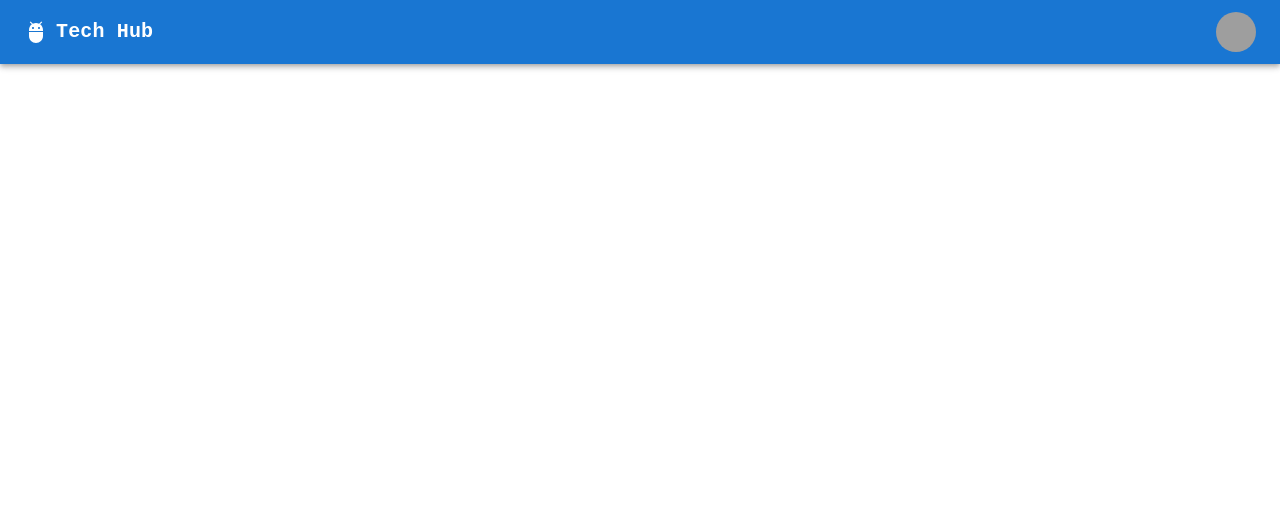
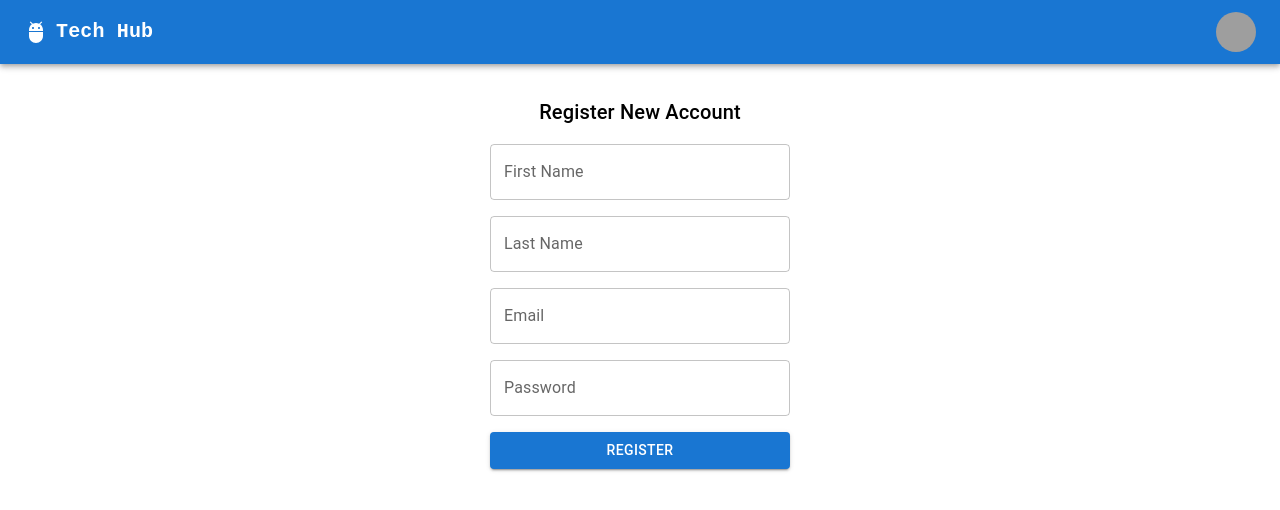
Before and after one commit to IbrahimAlmahdy/e-commerce_mern, a React (Vite) app in the folder frontend/: page /register in a window 1280 px wide. Before the commit this address had no page. Shown: the top 510 px of the page. Built offline with nearby package versions, Linux system fonts and the light colour scheme; grey boxes are pictures that could not be loaded.

Commit message:
feat(frontend): add register page

```diff
--- a/frontend/src/App.tsx
+++ b/frontend/src/App.tsx
@@ -1,6 +1,7 @@
 import { BrowserRouter, Routes, Route } from "react-router-dom";
 import HomePage from "./pages/HomePage";
 import Navbar from "./components/Navbar";
+import RegisterPage from "./pages/RegisterPage";
 
 function App() {
   return (
@@ -8,6 +9,7 @@ function App() {
       <Navbar />
       <Routes>
         <Route path="/" element={<HomePage />} />
+        <Route path="/register" element={<RegisterPage />} />
       </Routes>
     </BrowserRouter>
   );
--- a/frontend/src/pages/HomePage.tsx
+++ b/frontend/src/pages/HomePage.tsx
@@ -4,6 +4,7 @@ import ProductCard from "../components/ProductCard";
 import { useEffect, useState } from "react";
 import type { Product } from "../types/Product";
 import { BASE_URL } from "../constants/baseUrl";
+import Box from "@mui/material/Box";
 
 const HomePage = () => {
   const [products, setProducts] = useState<Product[]>([]);
@@ -24,9 +25,9 @@ const HomePage = () => {
 
   if (error) {
     return (
-      <h3 style={{ color: "red", textAlign: "center", marginTop: "20px" }}>
+      <Box style={{ color: "red", textAlign: "center", marginTop: "20px" }}>
         Something went wrong while fetching products, please try again later.
-      </h3>
+      </Box>
     );
   }
 
--- /dev/null
+++ b/frontend/src/pages/RegisterPage.tsx
@@ -0,0 +1,92 @@
+import { Box, Button, Container, TextField, Typography } from "@mui/material";
+import { useRef, useState } from "react";
+import { BASE_URL } from "../constants/baseUrl";
+
+const RegisterPage = () => {
+  const [error, setError] = useState("");
+  const firstNameRef = useRef<HTMLInputElement>(null);
+  const lastNameRef = useRef<HTMLInputElement>(null);
+  const emailRef = useRef<HTMLInputElement>(null);
+  const passwordRef = useRef<HTMLInputElement>(null);
+
+  const onSubmit = async () => {
+    const firstName = firstNameRef.current?.value;
+    const lastName = lastNameRef.current?.value;
+    const email = emailRef.current?.value;
+    const password = passwordRef.current?.value;
+
+    console.log("Registering user:", { firstName, lastName, email, password });
+
+    const response = await fetch(`${BASE_URL}/user/register`, {
+      method: "POST",
+      headers: {
+        "Content-Type": "application/json",
+      },
+      body: JSON.stringify({ firstName, lastName, email, password }),
+    });
+
+    if (!response.ok) {
+      return setError("Failed to register user");
+    }
+
+    const data = await response.json();
+    console.log("Registration data:", data);
+  };
+
+  return (
+    <Container>
+      <Box
+        sx={{
+          display: "flex",
+          justifyContent: "center",
+          alignItems: "center",
+          flexDirection: "column",
+          gap: 2,
+          mt: 4,
+        }}
+      >
+        <Typography variant="h6">Register New Account</Typography>
+        <Box
+          sx={{
+            display: "flex",
+            flexDirection: "column",
+            gap: 2,
+            width: "300px",
+          }}
+        >
+          <TextField
+            inputRef={firstNameRef}
+            label="First Name"
+            name="firstName"
+          ></TextField>
+          <TextField
+            inputRef={lastNameRef}
+            label="Last Name"
+            name="lastName"
+          ></TextField>
+          <TextField
+            inputRef={emailRef}
+            label="Email "
+            name="email"
+          ></TextField>
+          <TextField
+            inputRef={passwordRef}
+            label="Password "
+            name="password"
+            type="password"
+          ></TextField>
+          <Button onClick={onSubmit} variant="contained">
+            Register
+          </Button>
+          {error && (
+            <Typography color="error" variant="body2">
+              {error}
+            </Typography>
+          )}
+        </Box>
+      </Box>
+    </Container>
+  );
+};
+
+export default RegisterPage;
```
Also changed, not shown: 1 other file (tests, documents, lock files or other folders).
